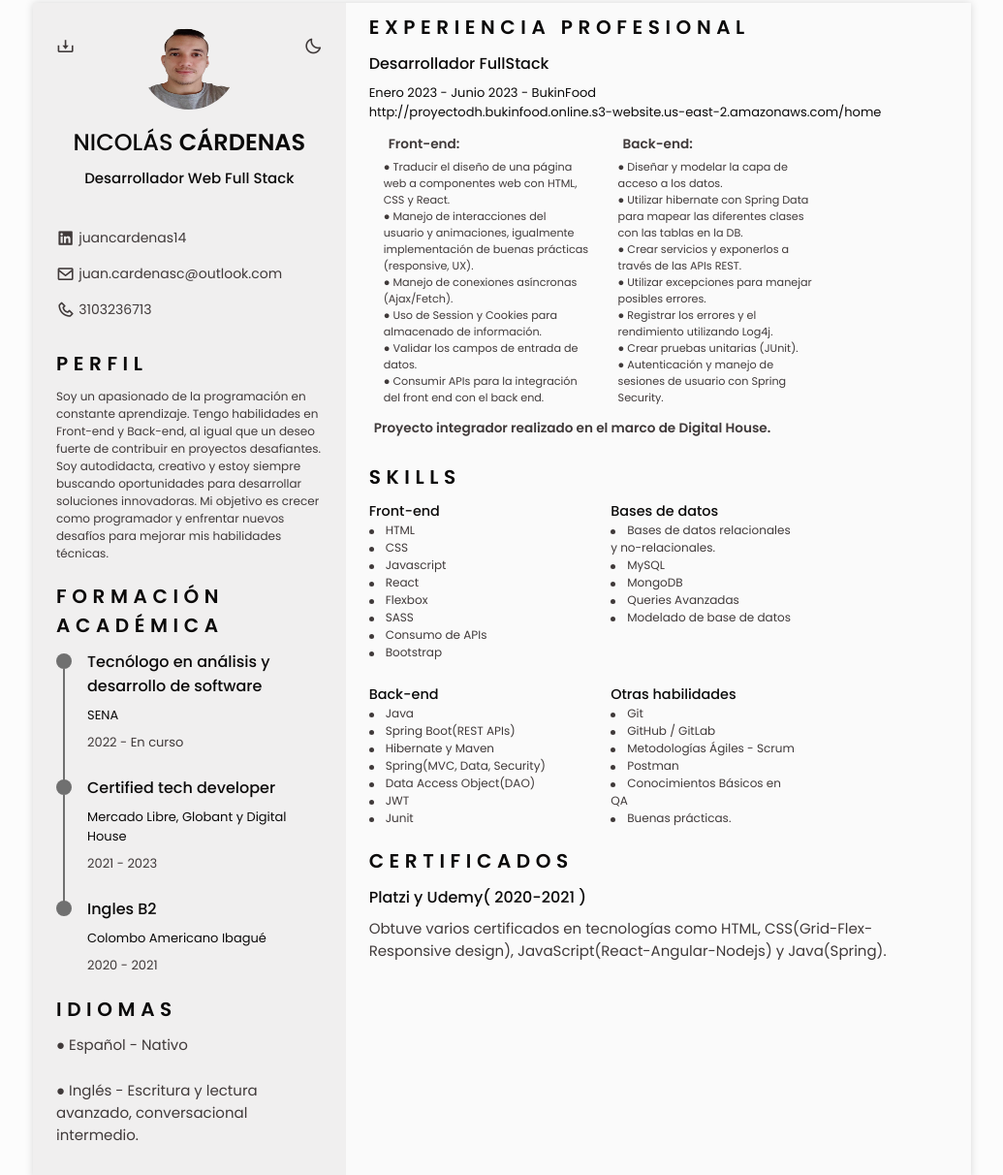
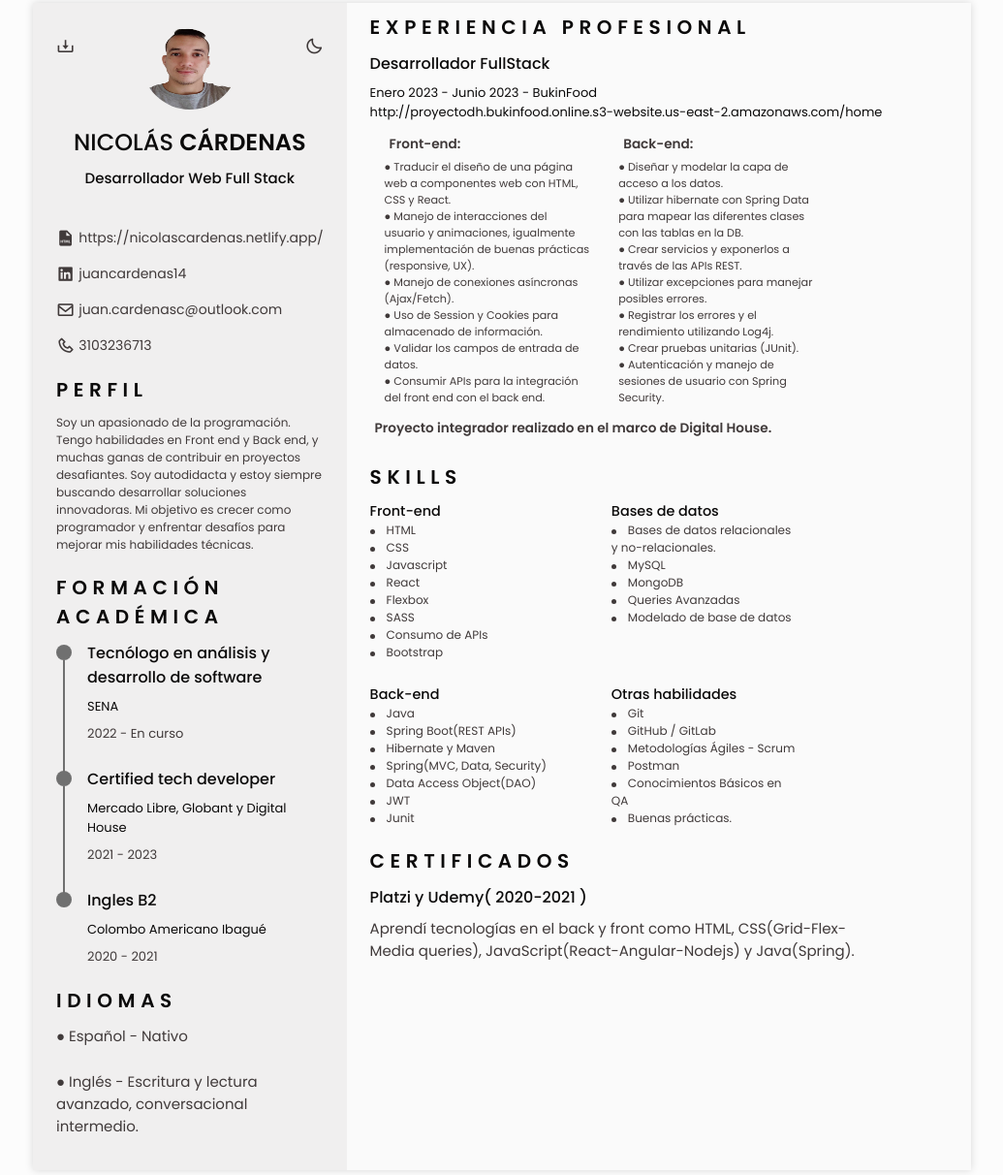
Before and after one commit to JuanNicolas14/cv, a plain HTML site: page index.html in a window 1280 px wide. Shown: the part 45-1257 px from the top of the page at 97% size, without its empty margins (122-1157 px from the left). Drawn offline with nearby package versions, Linux system fonts and the light colour scheme.

Commit message:
Agregue el enlace de mi portafolio personal

```diff
--- a/assets/css/styles.css
+++ b/assets/css/styles.css
@@ -411,7 +411,7 @@ img {
 
 /*========== PROFILE ==========*/
 section.profile {
-  padding: 10px 0;
+  padding: 0px 0 10px;
 }
 section.profile h2 {
   margin: 10px 0;
--- a/index.html
+++ b/index.html
@@ -76,6 +76,9 @@
             </div>
             <div class="home__address bd-grid">
               <span class="home__information">
+                <i class='bx bxs-file-html home__icon'></i> https://nicolascardenas.netlify.app/
+              </span>
+              <span class="home__information">
                 <i class='bx bxl-linkedin-square home__icon'></i> juancardenas14
               </span>
               <span class="home__information">
@@ -122,7 +125,7 @@
         <section class="profile section" id="profile">
           <h2 class="section-title">Perfil</h2>
           <p class="profile__description">
-            Soy un apasionado de la programación en constante aprendizaje. Tengo habilidades en Front-end y Back-end, al igual que un deseo fuerte de contribuir en proyectos desafiantes. Soy autodidacta, creativo y estoy siempre buscando oportunidades para desarrollar soluciones innovadoras. Mi objetivo es crecer como programador y enfrentar nuevos desafíos para mejorar mis habilidades técnicas.
+            Soy un apasionado de la programación. Tengo habilidades en Front end y Back end, y muchas ganas de contribuir en proyectos desafiantes. Soy autodidacta y estoy siempre buscando desarrollar soluciones innovadoras. Mi objetivo es crecer como programador y enfrentar desafíos para mejorar mis habilidades técnicas.
           </p>
         </section>
 
@@ -299,7 +302,7 @@
             <div class="certificate__content">
               <h3 class="certificate__title">Platzi y Udemy( 2020-2021 )</h3>
               <p class="certificate__description">
-                Obtuve varios certificados en tecnologías como HTML, CSS(Grid-Flex- Responsive design),
+                Aprendí tecnologías en el back y front como HTML, CSS(Grid-Flex-Media queries),
                 JavaScript(React-Angular-Nodejs) y Java(Spring).
               </p>
             </div>
```
